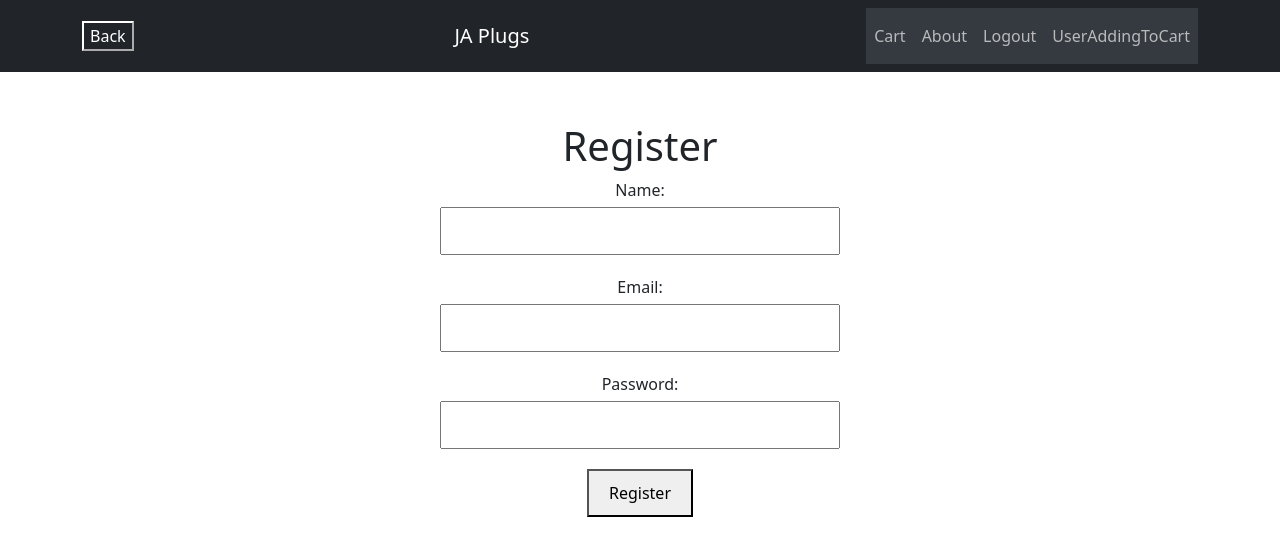
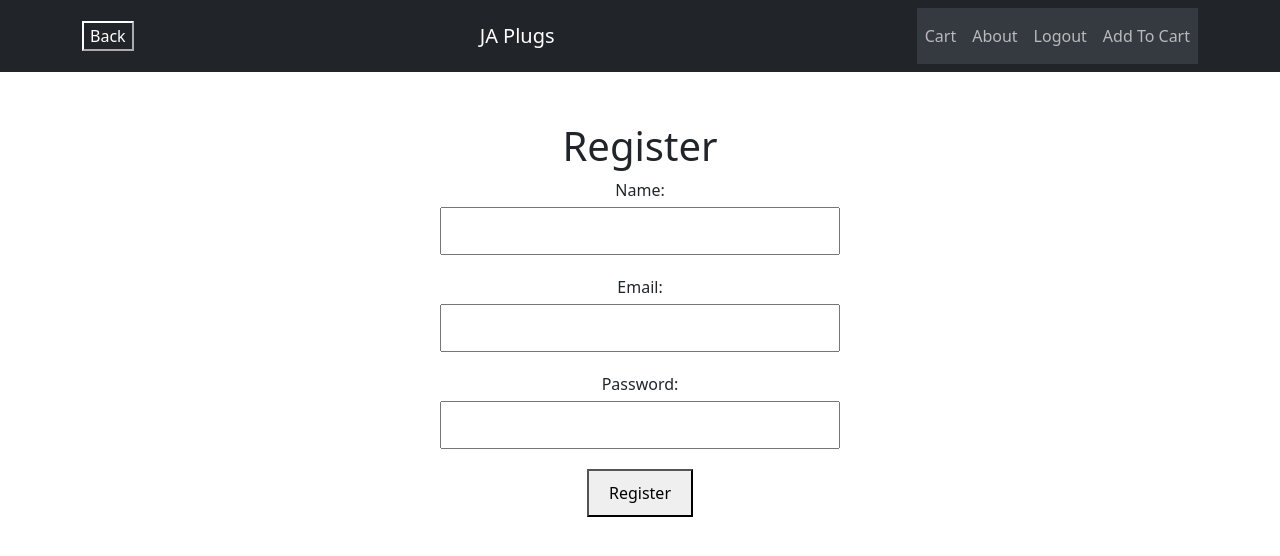
Before and after one commit to JohnsonMununkum/project-2024, a React (Create React App) app: page / in a window 1280 px wide. Shown: the top 556 px of the page. Built offline with nearby package versions, Linux system fonts and the light colour scheme.

Commit message:
changed name to add to cart

```diff
--- a/src/components/NavBar.js
+++ b/src/components/NavBar.js
@@ -18,7 +18,7 @@ const NavBar = ({ isAuthenticated }) => {
                     <Nav.Link href="/Cart">Cart</Nav.Link>
                     <Nav.Link href="/about">About</Nav.Link>
                     <Nav.Link href="/logout">Logout</Nav.Link>
-                    <Nav.Link href="/userAddingtoCart">UserAddingToCart</Nav.Link>
+                    <Nav.Link href="/userAddingtoCart">Add To Cart</Nav.Link>
                 </Nav>
             </Container>
         </Navbar>
```
